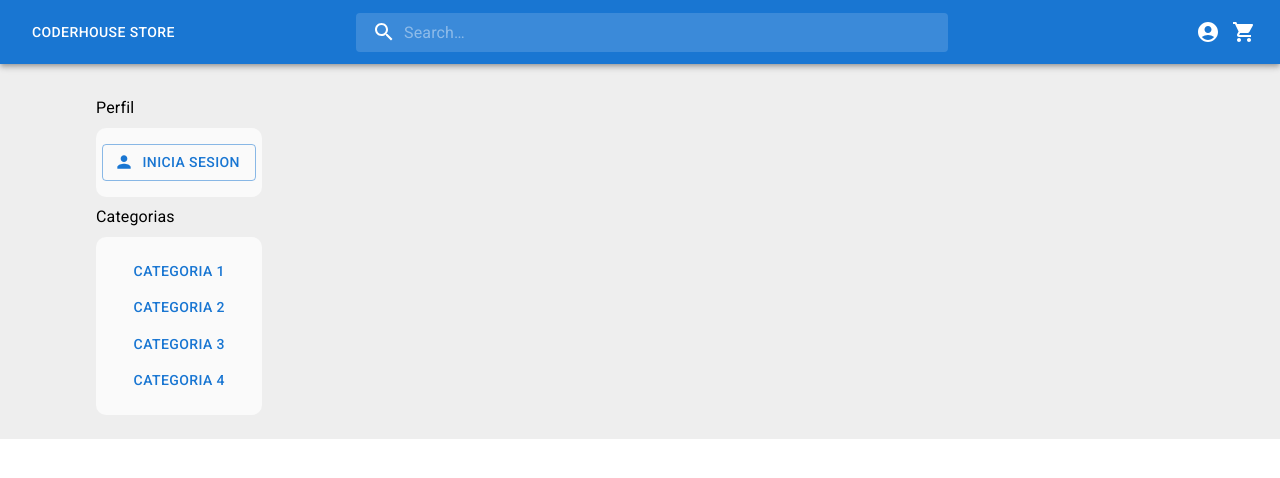
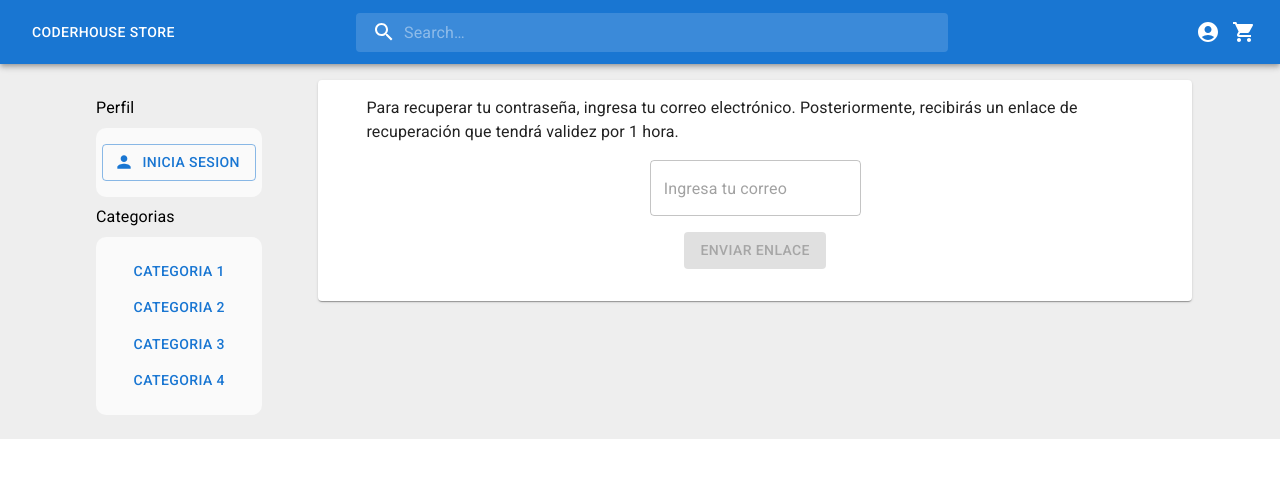
Before and after one commit to JosueValbuena/CoderHouse-BackEnd-FrontEnd, a React (Create React App) app: page /password-forgot in a window 1280 px wide. Shown: the top 478 px of the page. Built offline with nearby package versions, Linux system fonts and the light colour scheme.

Commit message:
agregado sistema de recuperacion de contraseña

```diff
--- a/src/components/user/LogInUser.jsx
+++ b/src/components/user/LogInUser.jsx
@@ -4,7 +4,7 @@ import { Google } from '@mui/icons-material'
 import { Box, Button, Divider, Grid, Paper, TextField, Typography } from '@mui/material'
 import { useDispatch } from 'react-redux';
 import { setUser } from '../../redux/userSlice';
-import { useNavigate } from 'react-router-dom';
+import { Link, useNavigate } from 'react-router-dom';
 import { toast } from 'react-hot-toast';
 
 const LogInUser = () => {
@@ -13,7 +13,9 @@ const LogInUser = () => {
     /* const user = useSelector((state) => state.user.user) */
     const dispatch = useDispatch();
 
-    const { register, handleSubmit, /* formState: { errors } */ } = useForm();
+    const { register, handleSubmit, /* formState: { errors } */ watch } = useForm();
+
+    const { user, password } = watch();
 
     const onSubmit = async (data) => {
 
@@ -74,15 +76,17 @@ const LogInUser = () => {
                                 <TextField type="password" placeholder="Contrasenha" {...register("password", { required: true })} />
 
                                 <Box pt={2}>
-                                    <Button variant="contained" type='submit'>Iniciar Session</Button>
+                                    <Button
+                                        variant="contained"
+                                        type='submit'
+                                        disabled={!user || !password}>Iniciar Session</Button>
                                 </Box>
                             </Box>
 
                         </form>
 
-                        <Typography>
-                            ¿Olvidaste tu contraseña?
-                        </Typography>
+                        <Button variant="text" component={Link} to='/password-forgot'>¿Olvidaste tu contraseña?</Button>
+
                         <Divider />
                         <Typography>
                             O inicia sesion con:
--- /dev/null
+++ b/src/components/user/PasswordForgot.jsx
@@ -0,0 +1,67 @@
+import { Box, Button, Paper, TextField, Typography } from '@mui/material'
+import React, { useState } from 'react'
+import { useForm } from 'react-hook-form';
+import toast from 'react-hot-toast';
+
+const PasswordForgot = () => {
+
+  const [message, setMessage] = useState(false);
+  const { register, handleSubmit, /* formState: { errors } */ watch } = useForm();
+  const { user } = watch();
+
+  const onSubmit = async (data) => {
+    const email = data.user;
+    try {
+      const response = await fetch('http://localhost:3001/api/users/password-forgot', {
+        method: 'POST',
+        headers: {
+          'Content-Type': 'application/json'
+        },
+        body: JSON.stringify({ email })
+      });
+
+      if (response.status === 400) return toast.error('Email invalido');
+
+      if (!response.ok) return toast.error('Error al enviar enlace de recuperacion');
+
+      await response.json();
+      setMessage(true);
+      toast.success('Enlace de recuperacion enviado con exito');
+    } catch (error) {
+      toast.error('Error en la consulta al enviar enlace de recuperacion')
+      console.error('Error en la consulta al enviar enlace de recuperacion' + error.message);
+    }
+  };
+
+  return (
+    <Box>
+      <Paper sx={{ padding: '1rem 3rem' }}>
+        <Typography>Para recuperar tu contraseña, ingresa tu correo electrónico. Posteriormente, recibirás un enlace de recuperación que tendrá validez por 1 hora.</Typography>
+        <Box sx={{ width: '100%' }}>
+          <form onSubmit={handleSubmit(onSubmit)}>
+            <Box sx={{
+              display: 'flex',
+              flexDirection: 'column',
+              alignItems: 'center',
+              justifyContent: 'center'
+            }} p={2}
+            >
+              <TextField type="text" placeholder="Ingresa tu correo" {...register("user", { required: true })} />
+
+              <Box pt={2}>
+                <Button
+                  variant="contained"
+                  type='submit'
+                  disabled={!user}>Enviar Enlace</Button>
+              </Box>
+            </Box>
+
+          </form>
+          {message && <Typography sx={{ textAlign: 'center' }}>Enlace enviado, revisa tu bandeja de entrada en tu correo</Typography>}
+        </Box>
+      </Paper>
+    </Box>
+  )
+}
+
+export default PasswordForgot
--- /dev/null
+++ b/src/components/user/PasswordRecovery.jsx
@@ -0,0 +1,87 @@
+import { Box, Button, Paper, TextField, Typography } from '@mui/material';
+import React from 'react'
+import { useForm } from 'react-hook-form';
+import toast from 'react-hot-toast';
+import { useParams, useNavigate } from 'react-router-dom';
+
+const PasswordRecovery = () => {
+
+    const { register, handleSubmit, watch, setError, formState: { errors } } = useForm();
+    const { password, passwordConfirm } = watch();
+    const navigate = useNavigate();
+
+    const tokenParams = useParams();
+
+    const onSubmit = async (data) => {
+
+        if (password !== passwordConfirm) {
+            setError('passwordConfirm', {
+                type: 'manual',
+                message: 'Las contraseñas no coinciden'
+            })
+            return;
+        }
+
+        try {
+            const response = await fetch('http://localhost:3001/api/users/password-recovery', {
+                method: 'PUT',
+                headers: {
+                    'Content-Type': 'application/json'
+                },
+                body: JSON.stringify({ password: data.password, token: tokenParams.codeRecovery })
+            });
+
+            if (!response.ok) {
+                toast.error('La contraseña es invalidad o igual a la anterior')
+                return console.error('La contraseña es invalidad o igual a la anterior')
+            }
+
+            const dataResponse = await response.json();
+
+            if (dataResponse.status === 'Error') {
+                toast.error(dataResponse.message)
+                return console.error(dataResponse.message)
+            }
+
+            toast.success('Contraseña cambiada con exito');
+            navigate('/login');
+        } catch (error) {
+            toast.error(error.message);
+            console.error('Error al recuperar la contraseña' + error.message);
+        }
+    };
+
+    return (
+        <Box>
+            <Paper sx={{ padding: '1rem 3rem' }}>
+                <Typography sx={{ textAlign: 'center' }}>Escribe tu nueva contraseña</Typography>
+                <Box sx={{ width: '100%' }}>
+                    <form onSubmit={handleSubmit(onSubmit)}>
+                        <Box sx={{
+                            display: 'flex',
+                            flexDirection: 'column',
+                            alignItems: 'center',
+                            justifyContent: 'center'
+                        }} p={2}
+                        >
+                            <TextField type="password" placeholder="Ingresa tu contraseña" {...register("password", { required: true })} />
+                            <TextField type="password" placeholder="Repite tu contraseña" {...register("passwordConfirm", { required: true })} />
+                            {errors.passwordConfirm && (
+                                <Typography sx={{ textAlign: 'center' }}>{errors.passwordConfirm.message}</Typography>
+                            )}
+                            <Box pt={2}>
+                                <Button
+                                    variant="contained"
+                                    type='submit'
+                                    disabled={!password || !passwordConfirm}>Cambiar contraseña</Button>
+                            </Box>
+                        </Box>
+
+                    </form>
+                </Box>
+            </Paper>
+        </Box>
+    )
+}
+
+export default PasswordRecovery
--- a/src/router/Router.jsx
+++ b/src/router/Router.jsx
@@ -8,6 +8,8 @@ import ProtectedRoutes from './ProtectedRoutes'
 import { useSelector } from 'react-redux'
 import { Box, Container, Grid } from '@mui/material'
 import ItemDetail from '../components/products/ItemDetail'
+import PasswordForgot from '../components/user/PasswordForgot'
+import PasswordRecovery from '../components/user/PasswordRecovery'
 
 const Router = () => {
 
@@ -22,6 +24,8 @@ const Router = () => {
                         <Route path='/createacount' element={<CreateAccount />} />
                         <Route path='/login' element={<LogInUser />} />
                         <Route path='/product-detail/:id' element={<ItemDetail />} />
+                        <Route path='/password-forgot' element={<PasswordForgot />} />
+                        <Route path='/password-recovery/:codeRecovery' element={<PasswordRecovery />} />
                         <Route element={<ProtectedRoutes user={user} />}>
                             <Route path='/user' element={<UserProfile />} />;
                         </Route>
```
